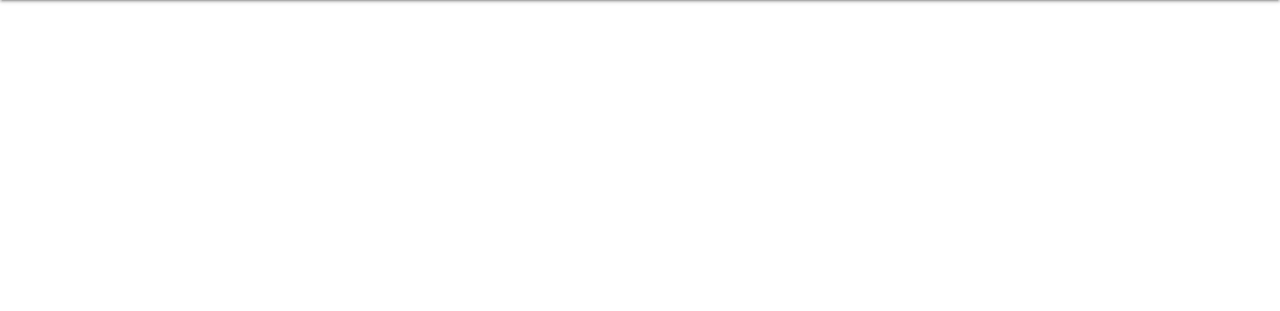
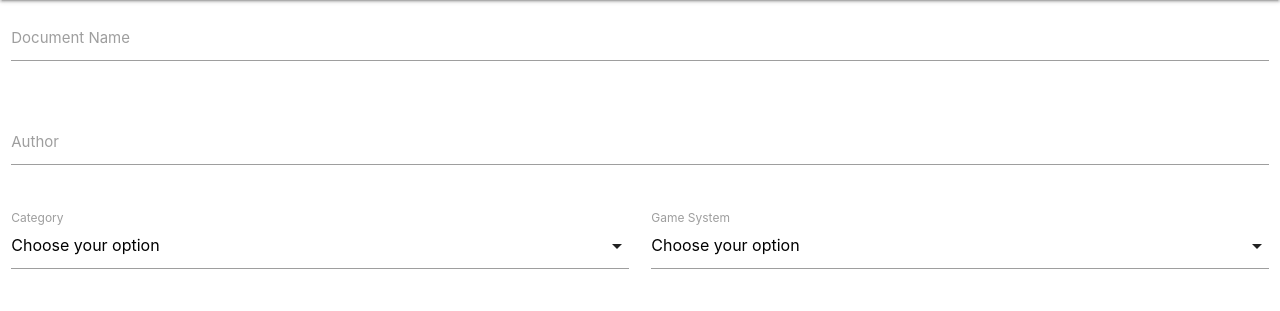
Before and after one commit to cfconor/rpg-book-repository, a Flask app: template templates/add_article.html in a window 1280 px wide. Shown: the part 64-375 px from the top of the page. Run offline with Flask 2, Linux system fonts and the light colour scheme; the template is opened without the code that fills it, so the values that code supplies are empty; some libraries are stand-ins or nearby versions.

Commit message:
adding add_article form and functionality
Still work to be done to implement POST function to MongoDB

```diff
--- a/app.py
+++ b/app.py
@@ -3,10 +3,13 @@ from flask import (Flask, flash, render_template,
                    redirect, request, session, url_for)
 from flask_pymongo import PyMongo
 from bson.objectid import ObjectId
+from datetime import date
 if os.path.exists("env/env.py"):
     import env.env
 
-print(os.environ.get("IP"))
+
+
+
 
 app = Flask(__name__)
 
@@ -17,6 +20,8 @@ app.secret_key = os.environ.get("SECRET_KEY")
 mongo_obj = PyMongo(app)
 
 
+
+
 @app.route("/")
 @app.route("/catalog")
 def catalog():
@@ -24,6 +29,32 @@ def catalog():
     return render_template("catalog.html", articles=articles)
 
 
+@app.route("/add_article", methods=["GET", "POST"])
+def add_article():
+    # setting some default values until further functionality added
+    session["username"] = "conor"
+
+    if request.method == "POST":
+        today = date.today()
+        created_date = today.strftime("%d/%m/%Y")
+        article = {
+            "article_name": request.form.get("article_name"),
+            "article_author": request.form.get("article_author"),
+            "article_category": request.form.get("article_category"),
+            "game_system": request.form.get("game_system"),
+            "created_date": created_date,
+            "created_by": session["username"],
+            "tags": [""] # this may need to be removed if there is no clean way to implement it
+        }
+        mongo.db.tasks.insert_one(article)
+        return redirect(url_for("catalog"))
+
+
+    article_categories = mongo_obj.db.categories.find().sort("category_name", 1)
+    game_systems = mongo_obj.db.game_systems.find().sort("game_systems", 1)
+    return render_template("add_article.html", categories=article_categories, game_systems=game_systems)
+
+
 if __name__ == "__main__":
     app.run(host=os.environ.get("IP"),
             port=int(os.environ.get("PORT")),
--- a/static/js/scripts.js
+++ b/static/js/scripts.js
@@ -0,0 +1,4 @@
+$(document).ready(function(){
+    $('select').formSelect();
+    $('.chips').chips();
+  });
--- a/templates/add_article.html
+++ b/templates/add_article.html
@@ -1,4 +1,53 @@
 {% extends "base.html" %}
 {% block content %}
+    <div class="row">
+        <form class="col s12">
+            <!-- Article Name -->
+            <div class="row">
+                <div class="input-field col s12">
+                    <input id="article_name" name="article_name" type="text" class="validate">
+                    <label for="article_name">Document Name</label>
+                </div>
+            </div>
+            <!-- Author -->
+            <div class="row">
+                <div class="input-field col s12">
+                    <input id="author" name="author" type="text" class="validate">
+                    <label for="author">Author</label>
+                </div>
+            </div>
+            <!-- Category Dropdown -->
+            <div class="row">
+                <div class="input-field col s6">
 
+                    <select>
+                        <option value="" disabled selected>Choose your option</option>
+                        {% for category in categories %}
+                        <option value="{{ category.category_name }}">{{ category.category_name }}</option>
+                        {% endfor %}
+                    </select>
+                    <label>Category</label>
+
+                </div>
+                <!-- Game System Dropdown -->
+                <div class="input-field col s6">
+                    <select>
+                        <option value="" disabled selected>Choose your option</option>
+                        {% for game_system in game_systems %}
+                        <option value="{{ game_system.system_name }}">{{ game_system.system_name }}</option>
+                        {% endfor %}
+                    </select>
+                    <label>Game System</label>
+                </div>
+            </div>
+            <!-- Tags -->
+            <!-- Could be too complicated to implement, will return to this
+            <div class="row">
+                <div class="input-field col s12">
+                    <div class="chips"></div>
+                </div>
+            </div>
+            -->
+        </form>
+    </div>
 {% endblock %}
--- a/templates/base.html
+++ b/templates/base.html
@@ -15,7 +15,7 @@
                 <a href="#" class="brand-logo">DM Vault</a>
                 <ul id="nav-mobile" class="right hide-on-med-and-down">
                     <li><a href="{{ url_for('catalog') }}">Catalog</a></li>
-                    <li><a href="#">Add Books</a></li>
+                    <li><a href="{{ url_for('add_article') }}">Add Books</a></li>
                     <li><a href="#">Manage Article Categories</a></li>
                     <li><a href="#">Manage Game Systems</a></li>
                     <li><a href="#">Register</a></li>
@@ -33,6 +33,7 @@
 
 
     <!-- SCRIPTS -->
+    <script src="https://cdnjs.cloudflare.com/ajax/libs/jquery/3.6.0/jquery.min.js"></script>
     <script src="https://cdnjs.cloudflare.com/ajax/libs/materialize/1.0.0/js/materialize.min.js"></script>
     <script src="{{ url_for('static', filename='js/scripts.js') }}"></script>
 
```
